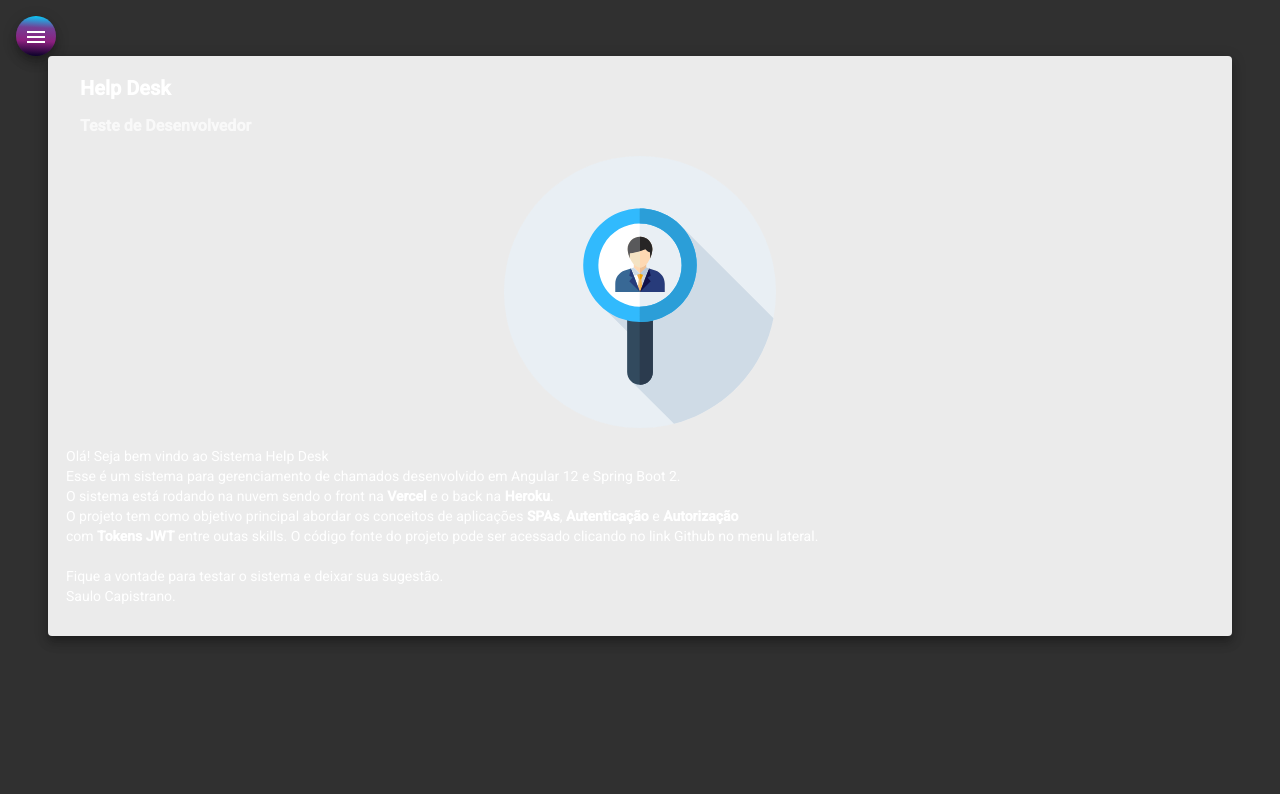
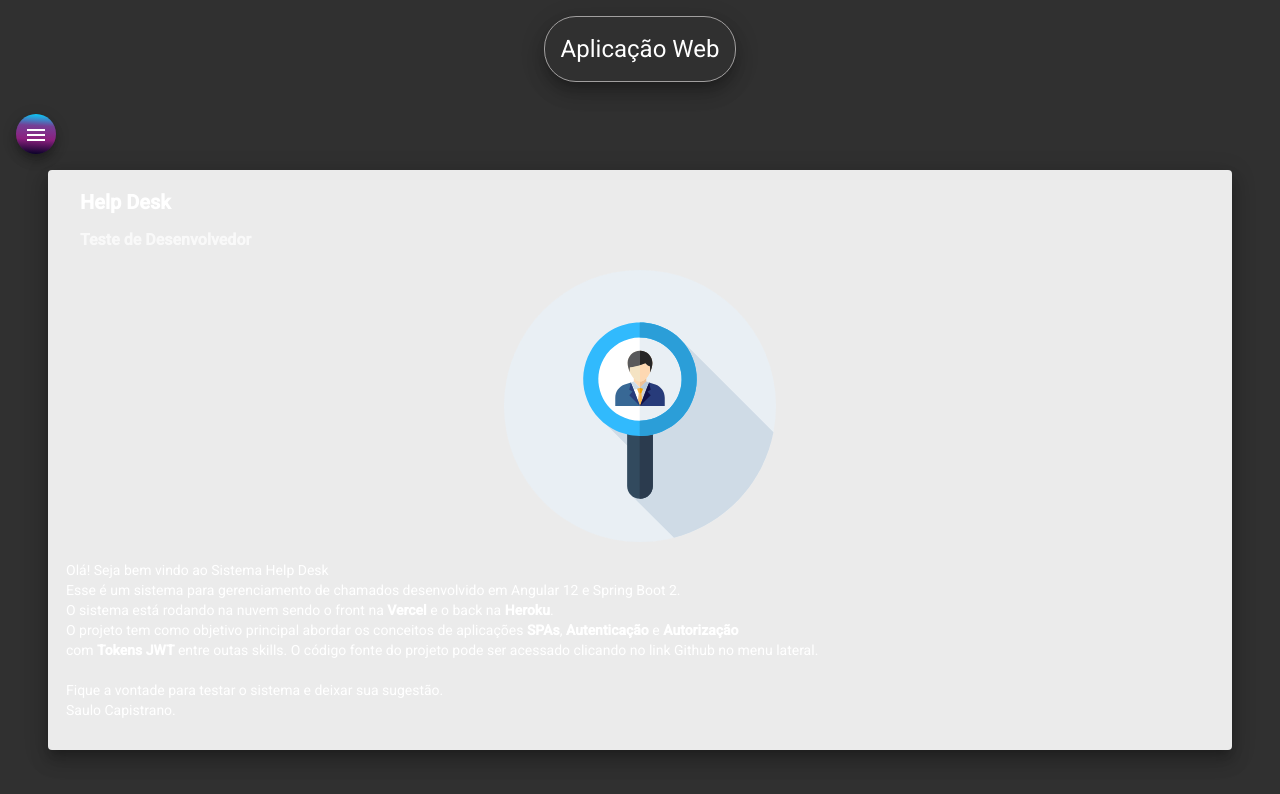
Before and after one commit to saulocapistrano/HelpDesk-Front, an Angular app: page /home in a window 1280 px wide. Shown: the top 794 px of the page. Built offline with nearby package versions, Linux system fonts and the light colour scheme.

Commit message:
html e css para o header

```diff
--- a/src/app/components/header/header.component.css
+++ b/src/app/components/header/header.component.css
@@ -0,0 +1,11 @@
+.container{
+    display: flex;
+    align-items: center;
+    justify-content: center;
+}
+h1{
+    margin: 1rem;
+    border: 1px solid rgb(161, 159, 159);
+    padding: 1rem;
+    border-radius: 2rem;
+}
--- a/src/app/components/header/header.component.html
+++ b/src/app/components/header/header.component.html
@@ -1 +1,3 @@
-<p>header works!</p>
+<div class="container">
+    <h1 class="mat-elevation-z12">Aplicação Web</h1>
+</div>
--- a/src/app/components/home/home.component.css
+++ b/src/app/components/home/home.component.css
@@ -1,6 +1,6 @@
 .card{
     width: 90%;
-    margin: auto;
+    margin: 1rem auto;
     background-color: rgb(235, 235, 235);
 }
 img{
--- a/src/app/components/home/home.component.html
+++ b/src/app/components/home/home.component.html
@@ -1,4 +1,4 @@
-<mat-card class="card mat-elevation-z8">
+<mat-card class="card mat-elevation-z12">
     <mat-card-header>
       <mat-card-title><h2><b>Help Desk</b></h2></mat-card-title>
       <mat-card-subtitle><h3><b> Teste de Desenvolvedor</b></h3></mat-card-subtitle>
--- a/src/app/components/nav/nav.component.html
+++ b/src/app/components/nav/nav.component.html
@@ -26,6 +26,7 @@
     </mat-drawer>
 
     <div class="sidenav-content">
+      <app-header></app-header>
       <button class="menu mat-elevation-z8" (click)="drawer.toggle()" mat-icon-button>
         <mat-icon>menu</mat-icon>
       </button>
```
